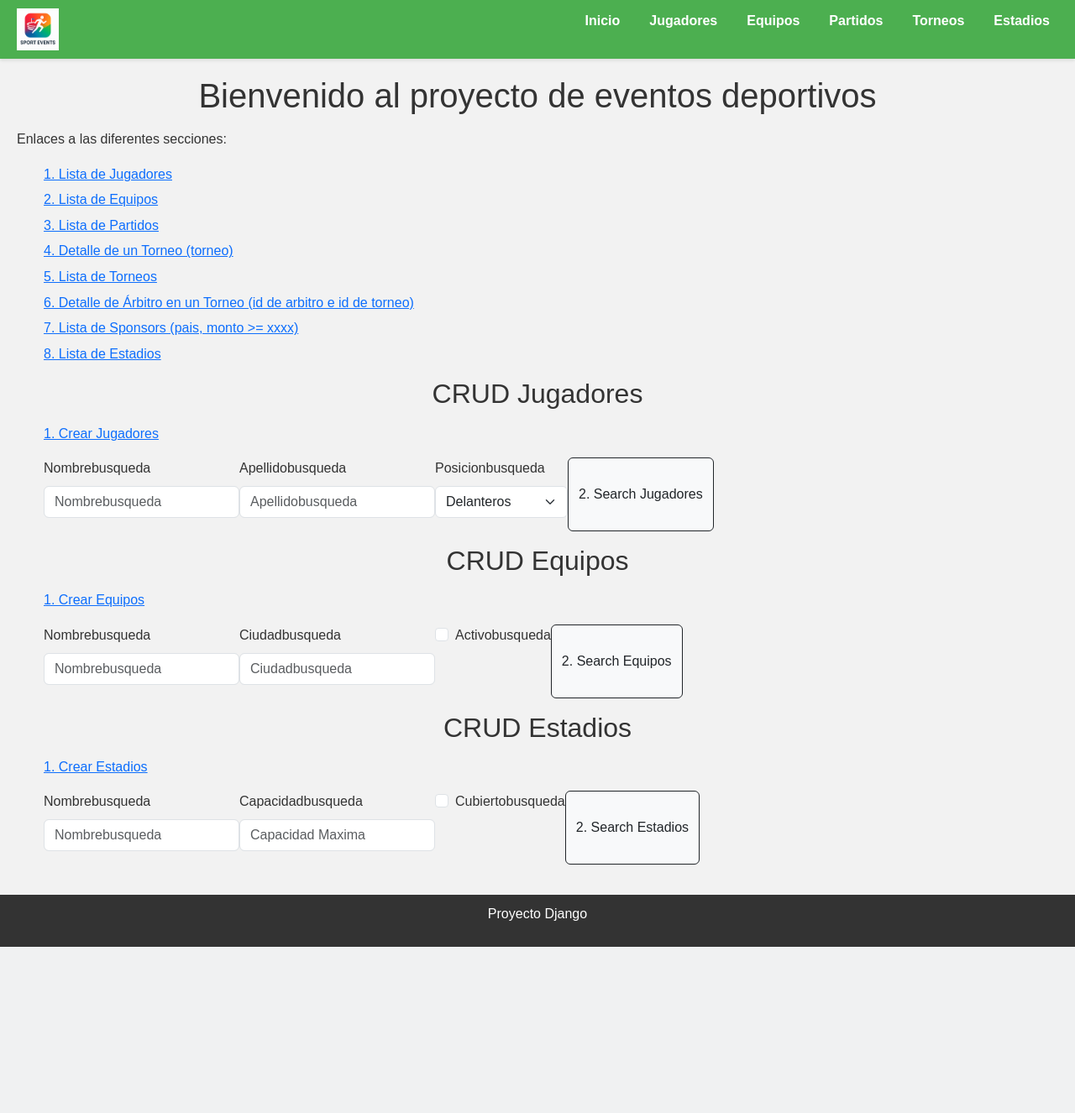
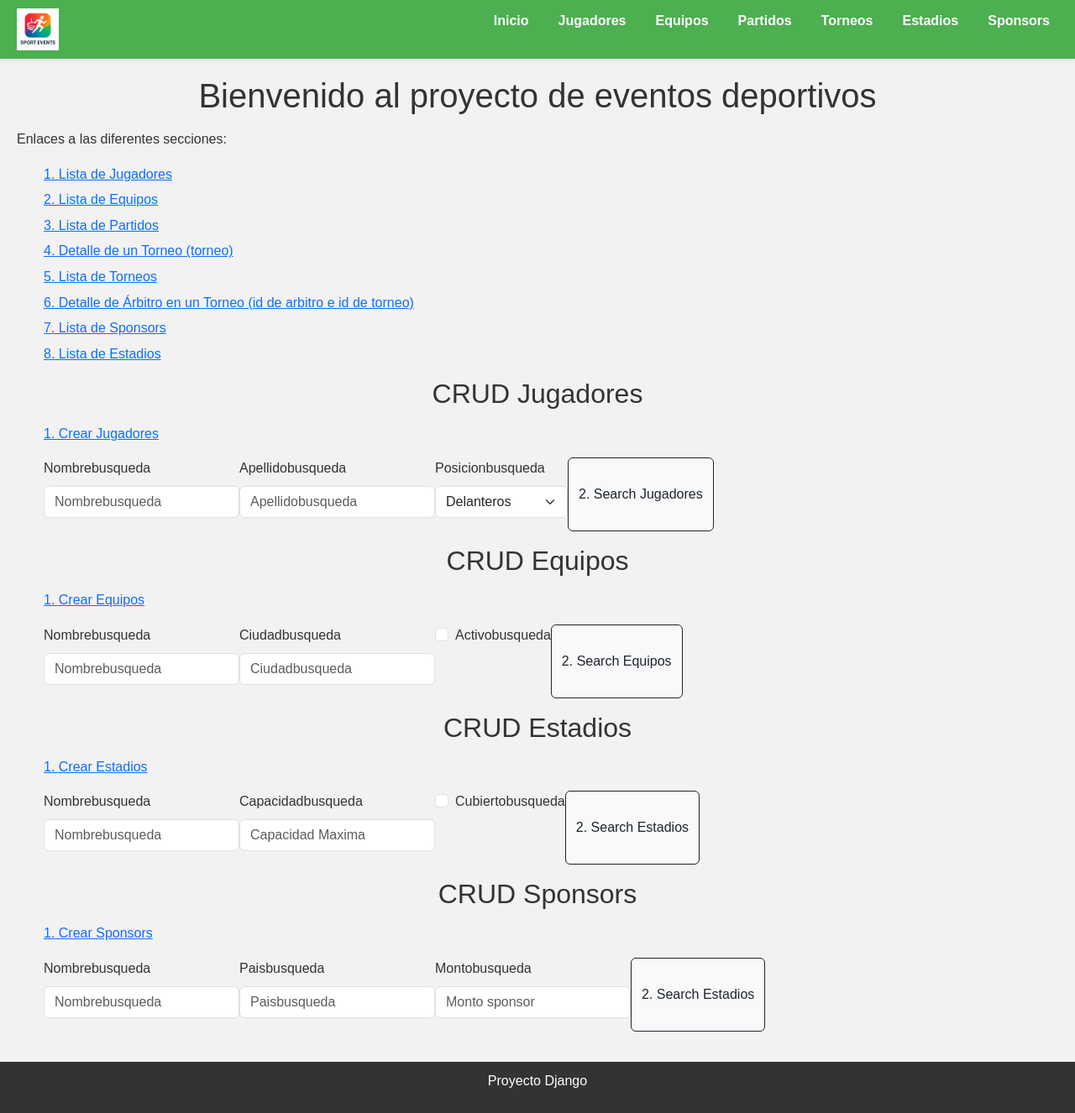
Before and after one commit to carlosroblesdominguez/proyecto-parte1_CarlosRoblesDominguez, a Django app: page / in a window 1280 px wide. Shown: the whole page at 84% size. Before the commit the page ends 1128 px from the top, so only its background shows below. Run offline with Django 5.2, Linux system fonts and the light colour scheme; some libraries are stand-ins or nearby versions.

Commit message:
CRUD sponsors funcionando (validaciones funcionan creo)

```diff
--- a/eventos_deportivos/forms.py
+++ b/eventos_deportivos/forms.py
@@ -193,3 +193,60 @@ class BusquedaEstadioForm(forms.Form):
             self.add_error('capacidadBusqueda',"La capacidad no puede ser menor a 1")
 
         return cleaned_data
+
+# Sponsor create
+class SponsorModelForm(forms.ModelForm):
+    class Meta:
+        model = Sponsor
+        fields = ['nombre', 'pais', 'monto', 'equipos']
+        labels = {
+            'nombre': 'Nombre',
+            'pais': 'pais',
+            'monto': 'monto',
+            'equipos': 'equipos',
+        }
+        widgets = {
+            'nombre': forms.TextInput(attrs={'class': 'form-control'}),
+            'pais': forms.TextInput(attrs={'class': 'form-control', 'placeholder': 'Ej: España'}),
+            'monto': forms.NumberInput(attrs={'class': 'form-control', 'placeholder': 'Introduce monto'}),
+            'equipos': forms.CheckboxSelectMultiple(attrs={'class': 'form-select'}),
+        }
+    def clean(self):
+        cleaned_data = super().clean()
+        nombre = cleaned_data.get('nombre')
+
+        if nombre:
+            # Comprueba si ya existe un sponsor con los mismos datos ignorandose a si mismo
+            sponsor_id = self.instance.id if self.instance else None
+            if Estadio.objects.filter(nombre=nombre).exclude(id=sponsor_id).exists():
+                self.add_error('nombre',"Ya existe un sponsor con ese nombre")
+
+        return cleaned_data
+
+# Sponsor buscar
+class BusquedaSponsorForm(forms.Form):
+    nombreBusqueda=forms.CharField(required=False)
+    paisBusqueda=forms.CharField(required=True)
+    montoBusqueda=forms.IntegerField(required=True,min_value=1,
+        widget=forms.NumberInput(attrs={'placeholder': 'Monto sponsor'})
+    )
+
+    def clean(self):
+        cleaned_data = super().clean()
+
+        nombre=self.cleaned_data.get('nombreBusqueda')
+        pais=self.cleaned_data.get('paisBusqueda')
+        monto=self.cleaned_data.get('montoBusqueda')
+
+        # Validación: monto debe estar rellenado
+        if(not monto):
+            self.add_error('montoBusqueda',"Debes introducir al menos un valor de 1")
+        # Validación de cantidad mínima
+        elif (monto<1):
+            self.add_error('montoBusqueda',"el monto no puede ser menor a 1")
+
+        # Validación: pais debe estar rellenado
+        if(not pais):
+            self.add_error('paisBusqueda',"Debes rellenar el pais")
+
+        return cleaned_data
--- a/eventos_deportivos/templates/eventos_deportivos/base.html
+++ b/eventos_deportivos/templates/eventos_deportivos/base.html
@@ -30,6 +30,7 @@
             <li><a href="{% url 'lista_partidos' %}">Partidos</a></li>
             <li><a href="{% url 'lista_torneos' %}">Torneos</a></li>
             <li><a href="{% url 'lista_estadios' %}">Estadios</a></li>
+            <li><a href="{% url 'lista_sponsors' %}">Sponsors</a></li>
         </ul>
     </nav>
 </header>
--- a/eventos_deportivos/templates/eventos_deportivos/equipos/equipo_editar.html
+++ b/eventos_deportivos/templates/eventos_deportivos/equipos/equipo_editar.html
@@ -1,14 +1,11 @@
 {% extends "../base.html" %}
-{% block title %}Editar Jugador{% endblock %}
+{% block title %}Editar Equipo{% endblock %}
 
 {% block contenido %}
 <form action="{% url 'equipo_editar' equipo.id %}" method="post"
     value="{% spaceless %}
         {% if formularioE.is_bound %}
             {{ formularioE.nombre.value }}
-        {% elif libro %}
-            {{ formularioE.nombre.value }}
-        {% endif %}
     {% endspaceless %}">
 
     {% csrf_token %}
--- a/eventos_deportivos/templates/eventos_deportivos/estadios/estadio_editar.html
+++ b/eventos_deportivos/templates/eventos_deportivos/estadios/estadio_editar.html
@@ -5,8 +5,6 @@
 <form action="{% url 'estadio_editar' estadio.id %}" method="post"
     value="{% spaceless %}
         {% if formularioES.is_bound %}
-            {{ formularioES.nombre.value }}
-        {% elif libro %}
             {{ formularioES.nombre.value }}
         {% endif %}
     {% endspaceless %}">
--- a/eventos_deportivos/templates/eventos_deportivos/index.html
+++ b/eventos_deportivos/templates/eventos_deportivos/index.html
@@ -13,7 +13,7 @@
     <li><a href="{% url 'detalle_torneo' nombre_torneo='Leader Cup' %}">4. Detalle de un Torneo (torneo)</a></li>
     <li><a href="{% url 'lista_torneos' %}">5. Lista de Torneos</a></li>
     <li><a href="{% url 'detalle_arbitro_torneo' arbitro_id=1 torneo_id=1 %}">6. Detalle de Árbitro en un Torneo (id de arbitro e id de torneo)</a></li>
-    <li><a href="{% url 'lista_sponsors' pais='España' monto_min=1000 %}">7. Lista de Sponsors (pais, monto >= xxxx)</a></li>
+    <li><a href="{% url 'lista_sponsors' %}">7. Lista de Sponsors</a></li>
     <li><a href="{% url 'lista_estadios' %}">8. Lista de Estadios</a></li>
 </ul>
 <h2>CRUD Jugadores</h2>
@@ -22,6 +22,11 @@
     <form action="{% url 'jugador_buscar' %}" class="d-flex mt-3" role="search" method="GET">
         {% bootstrap_form formularioJ %}
         <button class="btn btn-light btn-outline-dark" type="submit">2. Search Jugadores</button>
+        {% if formularioJ.errors %}
+        <div class="alert alert-danger mt-2">
+            {{ formularioJ.errors }}
+        </div>
+    {% endif %}
     </form>
 </ul>
 <h2>CRUD Equipos</h2>
@@ -30,6 +35,11 @@
     <form action="{% url 'equipo_buscar' %}" class="d-flex mt-3" role="search" method="GET">
         {% bootstrap_form formularioE %}
         <button class="btn btn-light btn-outline-dark" type="submit">2. Search Equipos</button>
+        {% if formularioE.errors %}
+            <div class="alert alert-danger mt-2">
+                {{ formularioE.errors }}
+            </div>
+        {% endif %}
     </form>
 </ul>
 <h2>CRUD Estadios</h2>
@@ -38,6 +48,24 @@
     <form action="{% url 'estadio_buscar' %}" class="d-flex mt-3" role="search" method="GET">
         {% bootstrap_form formularioES %}
         <button class="btn btn-light btn-outline-dark" type="submit">2. Search Estadios</button>
+        {% if formularioES.errors %}
+        <div class="alert alert-danger mt-2">
+            {{ formularioES.errors }}
+        </div>
+    {% endif %}
+    </form>
+</ul>
+<h2>CRUD Sponsors</h2>
+<ul>
+    <li><a href="{% url 'sponsor_create' %}">1. Crear Sponsors</a></li>
+    <form action="{% url 'sponsor_buscar' %}" class="d-flex mt-3" role="search" method="GET">
+        {% bootstrap_form formularioSP %}
+        <button class="btn btn-light btn-outline-dark" type="submit">2. Search Estadios</button>
+        {% if formularioSP.errors %}
+        <div class="alert alert-danger mt-2">
+            {{ formularioSP.errors }}
+        </div>
+    {% endif %}
     </form>
 </ul>
 {% endblock %}
--- a/eventos_deportivos/templates/eventos_deportivos/jugadores/jugador_editar.html
+++ b/eventos_deportivos/templates/eventos_deportivos/jugadores/jugador_editar.html
@@ -5,8 +5,6 @@
 <form action="{% url 'jugador_editar' jugador.id %}" method="post"
     value="{% spaceless %}
         {% if formularioJ.is_bound %}
-            {{ formularioJ.nombre.value }}
-        {% elif libro %}
             {{ formularioJ.nombre.value }}
         {% endif %}
     {% endspaceless %}">
--- a/eventos_deportivos/urls.py
+++ b/eventos_deportivos/urls.py
@@ -25,7 +25,7 @@ urlpatterns = [
     path('arbitros/<int:arbitro_id>/torneo/<int:torneo_id>/', views.detalle_arbitro_torneo, name='detalle_arbitro_torneo'),                                              # URL9: Detalle de un árbitro en un torneo específico
 
     # Sponsors
-    path('sponsors/<str:pais>/<int:monto_min>/', views.lista_sponsors, name='lista_sponsors'), # URL10: Lista de Sponsors filtrando por país y monto
+    path('sponsors/', views.lista_sponsors, name='lista_sponsors'), # URL10: Lista de Sponsors filtrando por país y monto
 
     # Estadios
     path('estadios/', views.lista_estadios, name='lista_estadios'),
@@ -58,4 +58,13 @@ urlpatterns = [
     # Eliminar Estadios
     path('estadio/eliminar/<int:estadio_id>', views.estadio_eliminar, name='estadio_eliminar'),
 
+    # Crear Sponsors
+    path('sponsors/create', views.sponsor_create, name='sponsor_create'),
+    # Buscar Sponsors
+    path('sponsors/buscar/', views.sponsor_buscar, name='sponsor_buscar'),
+    # Actualizar Estadios
+    path('sponsors/editar/<int:sponsor_id>/', views.sponsor_editar, name='sponsor_editar'),
+    # Eliminar Estadios
+    path('sponsors/eliminar/<int:sponsor_id>', views.sponsor_eliminar, name='sponsor_eliminar'),
+
 ]
--- a/eventos_deportivos/views.py
+++ b/eventos_deportivos/views.py
@@ -15,7 +15,8 @@ def index(request):
     formularioJ = BusquedaJugadorForm(request.GET or None)
     formularioE = BusquedaEquipoForm(request.GET or None)
     formularioES = BusquedaEstadioForm(request.GET or None)
-    return render(request, "eventos_deportivos/index.html",{"formularioJ":formularioJ, "formularioE":formularioE, "formularioES":formularioES})
+    formularioSP = BusquedaSponsorForm(request.GET or None)
+    return render(request, "eventos_deportivos/index.html",{"formularioJ":formularioJ, "formularioE":formularioE, "formularioES":formularioES, "formularioSP":formularioSP})
 
 def error_404(request, exception):
     return render(request, 'eventos_deportivos/error_404.html', status=404)
@@ -286,11 +287,11 @@ def detalle_arbitro_torneo(request, arbitro_id, torneo_id):
 # ----------------------------
 # URL10: Lista de Sponsors
 # ----------------------------
-def lista_sponsors(request, pais, monto_min):
+def lista_sponsors(request):
     """
-    Lista todos los sponsors filtrando por país y monto, y usando ManyToMany para equipos.
+    Lista todos los sponsors, y usando ManyToMany para equipos.
     """
-    sponsors = Sponsor.objects.filter(pais=pais).filter(monto__gte=monto_min).all().prefetch_related('equipos').order_by('nombre')
+    sponsors = Sponsor.objects.prefetch_related('equipos').order_by('nombre')
 
     # Equivalente SQL usando raw()
     sql = f"""
@@ -298,7 +299,6 @@ def lista_sponsors(request, pais, monto_min):
     FROM eventos_deportivos_sponsor s
     LEFT JOIN eventos_deportivos_sponsor_equipos se ON s.id = se.sponsor_id
     LEFT JOIN eventos_deportivos_equipo e ON se.equipo_id = e.id
-    WHERE s.pais = '{pais}' AND s.monto >= {monto_min}
     ORDER BY s.nombre;
     """
     #sponsors_sql = Sponsor.objects.raw(sql)
@@ -306,7 +306,7 @@ def lista_sponsors(request, pais, monto_min):
     contexto = {
         "sponsors": sponsors
     }
-    return render(request, "eventos_deportivos/lista_sponsors.html", contexto)
+    return render(request, "eventos_deportivos/sponsors/lista_sponsors.html", contexto)
 
 # ----------------------------
 # URL: Lista de estadios
@@ -651,3 +651,109 @@ def estadio_eliminar(request,estadio_id):
     except:
         pass
     return redirect('lista_estadios')
+
+# ----------------------------
+# CRUD Sponsors
+# ----------------------------
+
+def sponsor_create_valid(formularioSP):
+    # Valida y guarda el formulario
+    # Devuelve True si se guardó correctamente, False si hubo error.
+
+    sponsor_creado = False
+    # Comprueba si el formulario es valido
+    if formularioSP.is_valid():
+        try:
+            formularioSP.save()
+            sponsor_creado = True
+        except Exception as e:
+            print("Error al guardar equipo: ", e)
+    else:
+        print("Formulario no valido: ", formularioSP.errors)
+    return sponsor_creado
+
+def sponsor_create(request):
+    # si la peticion es GET se crea el formulario vacio
+    # en el caso de set POST se crea el formulario con datos
+    datosFormulario = None
+    if request.method == "POST":
+        datosFormulario = request.POST
+
+    formularioSP = SponsorModelForm(datosFormulario)
+
+    if (request.method == "POST"):
+        sponsor_creado = equipo_create_valid(formularioSP)
+        if(sponsor_creado):
+            messages.success(request, 'Se a creado el torneo'+formularioSP.cleaned_data.get('nombre')+" correctamente")
+            return redirect("lista_sponsors")
+    return render(request, 'eventos_deportivos/sponsors/sponsor_create.html',{"formularioSP":formularioSP})
+
+# LEER
+def sponsor_buscar(request):
+    mensaje_busqueda = ""
+    sponsors = Sponsor.objects.none() # Por defecto vacio
+    formularioSP = BusquedaSponsorForm(request.GET or None)
+
+    if(len(request.GET)>0):
+
+        if formularioSP.is_valid():
+            nombreBusqueda=formularioSP.cleaned_data.get('nombreBusqueda')
+            paisBusqueda=formularioSP.cleaned_data.get('paisBusqueda')
+            montoBusqueda=formularioSP.cleaned_data.get('montoBusqueda')
+
+
+            # --- mensaje de filtros  ---
+            filtros_aplicados = []
+            if nombreBusqueda:
+                filtros_aplicados.append(f"Nombre contiene '{nombreBusqueda}'")
+            if montoBusqueda is not None:
+                filtros_aplicados.append(f"Monto <= '{montoBusqueda}'")
+            if paisBusqueda:
+                filtros_aplicados.append(f"Pais contiene '{paisBusqueda}'")
+            mensaje_busqueda = " | ".join(filtros_aplicados)
+
+            # --- Construccion del filtro ---
+            filtros = Q() # Posicion obligatoria
+            if nombreBusqueda:
+                filtros &= Q(nombre__icontains=nombreBusqueda)
+            if montoBusqueda is not None:
+                filtros &= Q(monto__lte=montoBusqueda)
+            if paisBusqueda:
+                filtros &= Q(pais__icontains=paisBusqueda)
+
+            sponsors = Sponsor.objects.filter(filtros)
+
+            return render(request, 'eventos_deportivos/sponsors/sponsor_buscar.html', {"formularioSP":formularioSP,"texto_busqueda":mensaje_busqueda,"sponsors":sponsors})
+
+    return render(request, 'eventos_deportivos/index.html',{"formularioSP":formularioSP})
+
+# EDITAR/ACTUALIZAR
+def  sponsor_editar(request,sponsor_id):
+    sponsor = Sponsor.objects.get(id=sponsor_id)
+
+    datosFormulario=None
+
+    if request.method=="POST":
+        datosFormulario=request.POST
+
+    formularioSP=SponsorModelForm(datosFormulario,instance=sponsor)
+
+    if (request.method=="POST"):
+        if formularioSP.is_valid():
+            formularioSP.save()
+            try:
+                formularioSP.save()
+                messages.success(request, 'Se ha editado el sponsor'+formularioSP.cleaned_data.get('nombre')+" correctamente")
+                return redirect('lista_sponsors')
+            except Exception as e:
+                print(e)
+    return render(request, 'eventos_deportivos/sponsors/sponsor_editar.html',{"formularioSP":formularioSP,"sponsor":sponsor})
+
+# ELIMINAR
+def sponsor_eliminar(request,sponsor_id):
+    sponsor=Sponsor.objects.get(id=sponsor_id)
+    try:
+        sponsor.delete()
+    except:
+        pass
+    return redirect('lista_sponsors')
```
Also changed, not shown: eventos_deportivos/templates/eventos_deportivos/estadios/lista_estadios.html (+13 -4 lines), eventos_deportivos/templates/eventos_deportivos/jugadores/lista_jugadores.html (+4 -4 lines), eventos_deportivos/templates/eventos_deportivos/sponsors/lista_sponsors.html (added, +59 -0 lines), eventos_deportivos/templates/eventos_deportivos/sponsors/sponsor_buscar.html (renamed from eventos_deportivos/templates/eventos_deportivos/lista_sponsors.html, +4 -5 lines), eventos_deportivos/templates/eventos_deportivos/sponsors/sponsor_create.html (added, +11 -0 lines), eventos_deportivos/templates/eventos_deportivos/sponsors/sponsor_editar.html (added, +17 -0 lines), eventos_deportivos/templates/eventos_deportivos/sponsors/sponsor_eliminar.html (added, +16 -0 lines).
